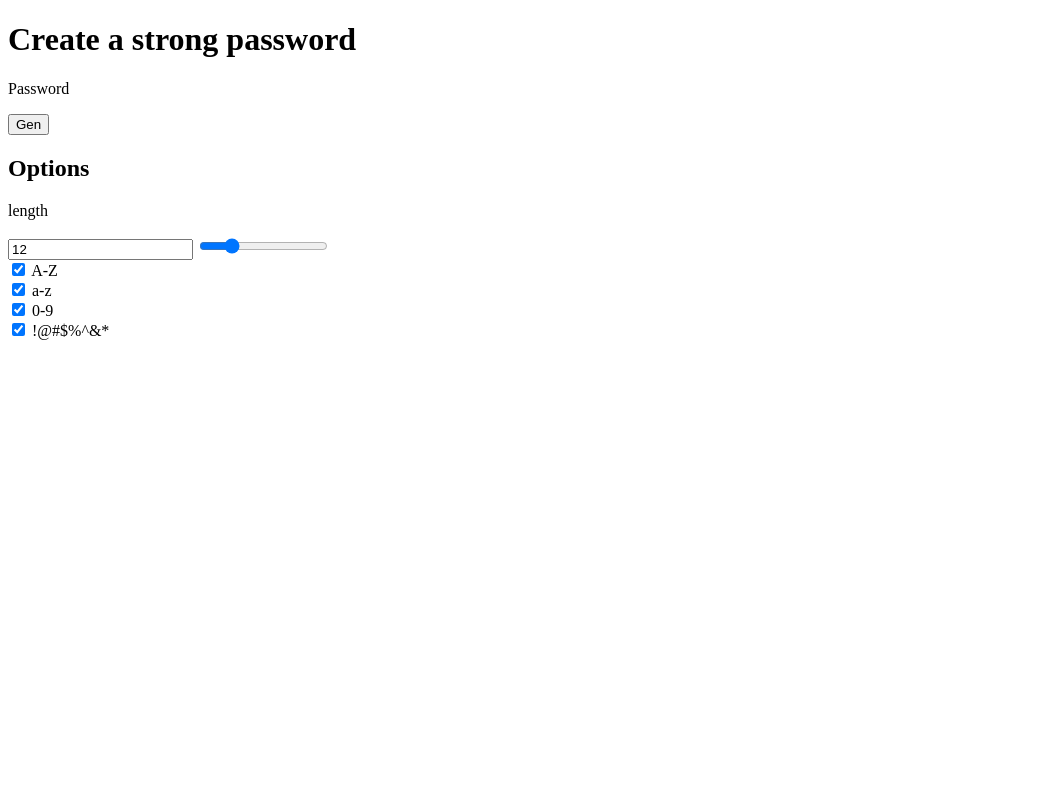
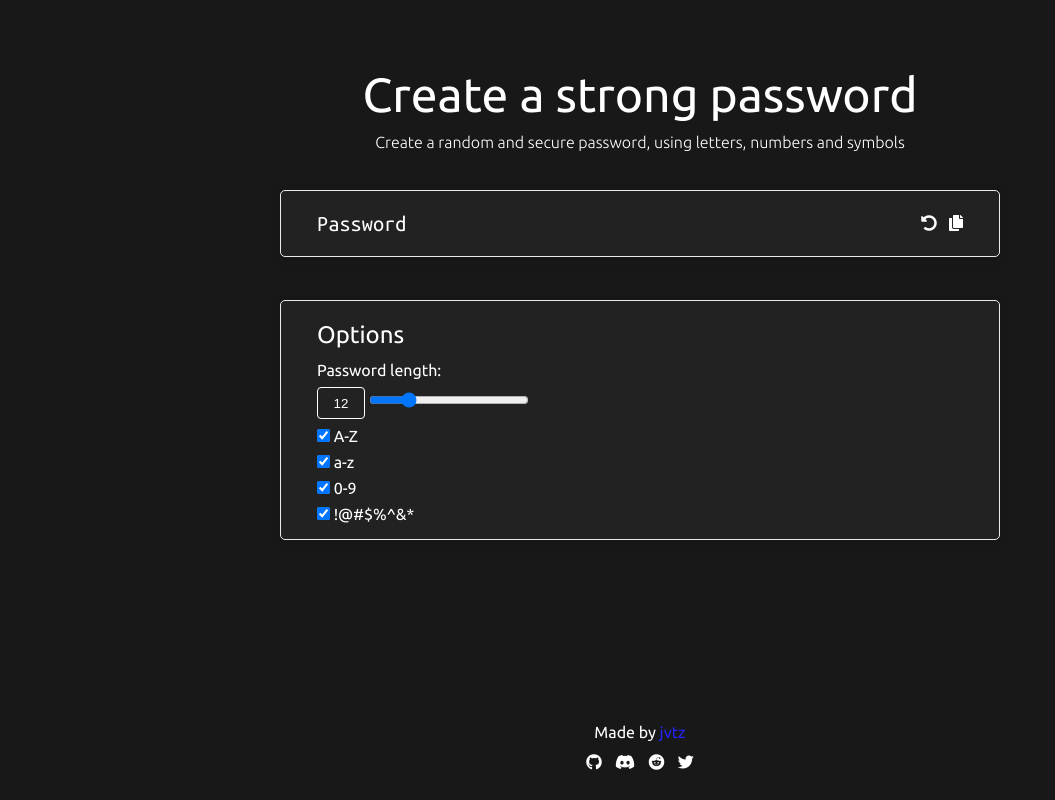
Before and after one commit to jvtz/password-generator, a plain HTML site: page index.html in a window 1280 px wide. Shown: the whole page, without its empty margins (0-1055 px from the left). Drawn offline with Linux system fonts and the light colour scheme.

Commit message:
website style

```diff
--- a/css/main.css
+++ b/css/main.css
@@ -0,0 +1,153 @@
+/* ========== GLOBAL ========== */
+
+* {
+  box-sizing: border-box;
+  margin: 0;
+  padding: 0;
+  text-decoration: none;
+}
+
+body {
+  background: #191818;
+  color: white;
+}
+
+.container {
+  margin: 0 auto;
+  text-align: center;
+  width: min(90vw, 720px);
+}
+
+.page-wrap {
+  height: 100vh;
+
+  display: grid;
+  grid-template-rows: 90vh 10vh;
+  grid-template-areas: "main" "footer";
+}
+
+/* ========== MAIN SECTION ========== */
+
+main {
+  grid-area: main;
+}
+
+main > h1 {
+  font: 400 3rem/1.5 "Ubuntu", sans-serif;
+  margin: 8% 0 0;
+}
+
+main > p {
+  font: 200 1rem/1.5 "Ubuntu", sans-serif;
+  margin: 0 0 5%;
+}
+
+/* ===== PASSWORD GENERATED ===== */
+
+.pass-gen {
+  background: #222222;
+  border: 1px solid #eaeaea;
+  border-radius: 5px;
+  box-shadow: 0 2px 8px rgb(0 0 0 / 15%);
+  margin: 0 0 6%;
+  padding: 1rem 5%;
+
+  display: flex;
+  align-items: center;
+  justify-content: space-between;
+}
+
+#new-pass {
+  background-color: transparent;
+  border: none;
+  color: white;
+  font: 400 1.4rem/1.5 "Ubuntu Mono", monospace;
+  width: 100%;
+}
+
+#new-pass:focus {
+  outline: none;
+}
+
+.pass-btn {
+  width: 2.8rem;
+
+  display: flex;
+  justify-content: space-between;
+}
+
+.pass-btn > a {
+  cursor: pointer;
+}
+
+/* ===== PASSWORD OPTIONS ===== */
+
+.pass-options {
+  background: #222222;
+  border: 1px solid #eaeaea;
+  border-radius: 5px;
+  box-shadow: 0 2px 8px rgb(0 0 0 / 15%);
+  padding: 1rem 5%;
+  text-align: left;
+}
+
+.pass-options > h2 {
+  font: 400 1.5rem/1.5 "Ubuntu", sans-serif;
+}
+
+.length > p {
+  font: 400 1rem "Ubuntu", sans-serif;
+  margin: 0.5rem 0;
+}
+
+#pass-length {
+  background: transparent;
+  border: 1px solid white;
+  border-radius: 0.25rem;
+  color: white;
+  height: 2rem;
+  text-align: center;
+  width: 3rem;
+}
+
+#length-range {
+  width: 10rem;
+}
+
+.opt-checkbox {
+  font: 400 1rem "Ubuntu", sans-serif;
+  margin: 0.5rem 0 0;
+}
+
+/* ========== FOOTER ========== */
+
+footer {
+  font: 400 1rem/1.5 "Ubuntu", sans-serif;
+
+  grid-area: footer;
+}
+
+footer a {
+  color: #2323f7;
+}
+
+.social-media .fab {
+  color: white;
+  padding: 0.6rem 0.3rem;
+}
+
+/* ========== BROWSER RENDERING ENGINE ========== */
+
+/* ===== INPUT NUMBER ARROWS ===== */
+/* Chrome, Safari, Edge, Opera */
+input::-webkit-outer-spin-button,
+input::-webkit-inner-spin-button {
+  -webkit-appearance: none;
+  margin: 0;
+}
+/* Firefox */
+input[type="number"] {
+  -moz-appearance: textfield;
+}
+
+/* FONT SIZE WITH CLAMP() */
--- a/index.html
+++ b/index.html
@@ -14,22 +14,47 @@
       crossorigin="anonymous"
     />
 
+    <!-- Google Fonts -->
+    <link rel="preconnect" href="https://fonts.gstatic.com" />
+    <link
+      href="https://fonts.googleapis.com/css2?family=Ubuntu+Mono&family=Ubuntu:wght@300;400&display=swap"
+      rel="stylesheet"
+    />
+
     <!-- CSS -->
     <link rel="stylesheet" href="css/main.css" />
   </head>
 
   <body>
-    <main>
+    <div class="page-wrap">
+      <main class="container main">
         <h1>Create a strong password</h1>
+        <p>
+          Create a random and secure password, using letters, numbers and
+          symbols
+        </p>
+
         <section id="password">
-        <div class="pass-generated">
-          <p>Password</p>
-          <button>Gen</button>
+          <div class="pass-gen">
+            <input
+              type="text"
+              id="new-pass"
+              name="new-pass"
+              value="Password"
+              autocomplete="off"
+            />
+            <label for="new-pass"></label>
+            <div class="pass-btn">
+              <a class="fas fa-undo-alt"></a>
+              <a class="fas fa-copy"></a>
             </div>
+          </div>
+
           <div class="pass-options">
             <h2>Options</h2>
+
             <div class="length">
-            <p>length</p>
+              <p>Password length:</p>
               <label for="pass-length"></label>
               <input
                 name="pass-length"
@@ -37,6 +62,8 @@
                 value="12"
                 step="1"
                 type="number"
+                min="0"
+                max="50"
               />
               <label for="length-range"></label>
               <input
@@ -49,27 +76,60 @@
                 max="50"
               />
             </div>
+
             <div class="opt-checkbox">
               <input checked='"checked"' type="checkbox" name="uppercase" />
               <label for="uppercase">A-Z</label>
             </div>
+
             <div class="opt-checkbox">
               <input checked='"checked"' type="checkbox" name="lowercase" />
               <label for="lowercase">a-z</label>
             </div>
+
             <div class="opt-checkbox">
               <input checked='"checked"' type="checkbox" name="numbers" />
               <label for="number">0-9</label>
             </div>
+
             <div class="opt-checkbox">
               <input checked='"checked"' type="checkbox" name="symbols" />
               <label for="symbols">!@#$%^&*</label>
             </div>
           </div>
         </section>
+      </main>
+
+      <footer class="container footer">
+        <p>
+          Made by <a href="https://github.com/jvtz" target="_blank">jvtz</a>
+        </p>
+        <div class="social-media">
+          <a
+            href="https://github.com/jvtz"
+            target="_blank"
+            class="fab fa-github"
+          ></a>
+          <a
+            href="https://discordapp.com/users/280314697545154562/"
+            target="_blank"
+            class="fab fa-discord"
+          ></a>
+          <a
+            href="https://www.reddit.com/user/jvtzzz"
+            target="_blank"
+            class="fab fa-reddit"
+          ></a>
+          <a
+            href="https://twitter.com/jvt_zzz"
+            target="_blank"
+            class="fab fa-twitter"
+          ></a>
+        </div>
+      </footer>
+    </div>
 
     <!-- JavaScript -->
     <script src="js/index.js"></script>
-    </main>
   </body>
 </html>
```
Lines whose indentation alone changed are shown as unchanged.
